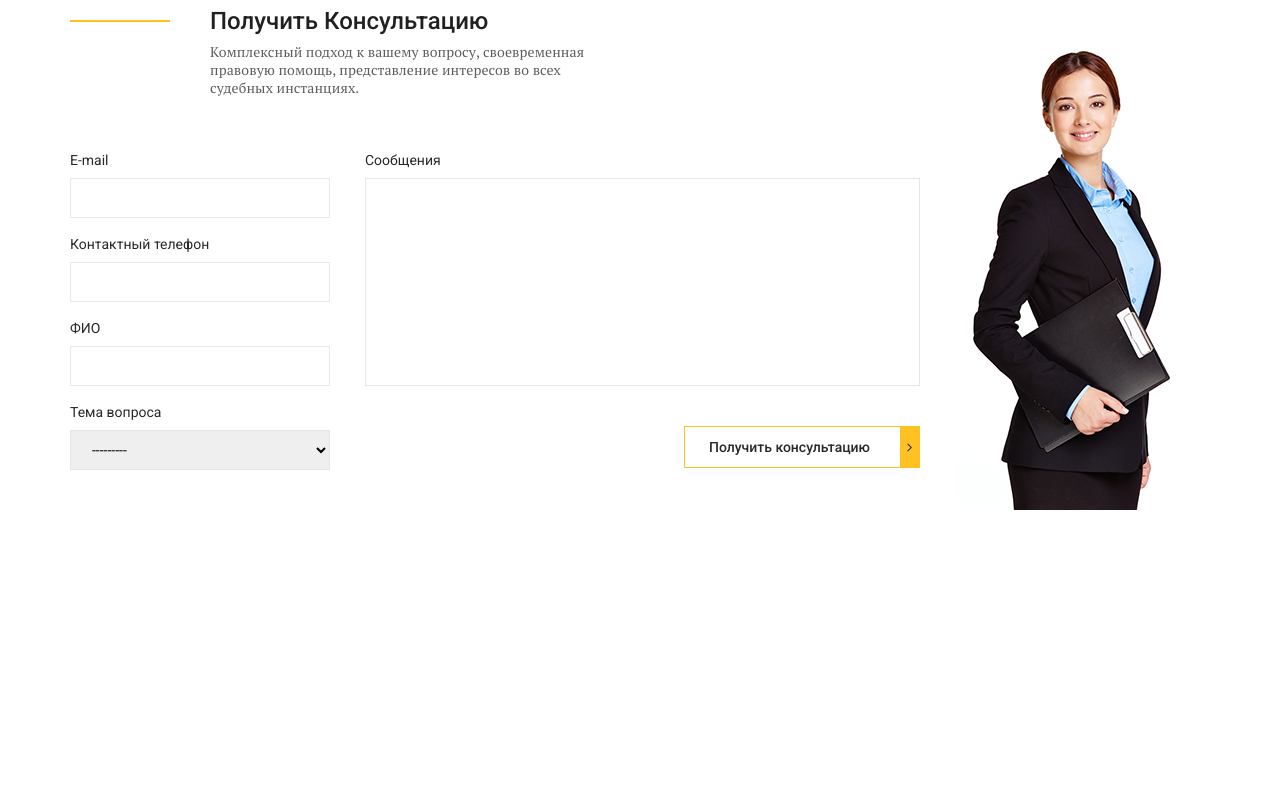
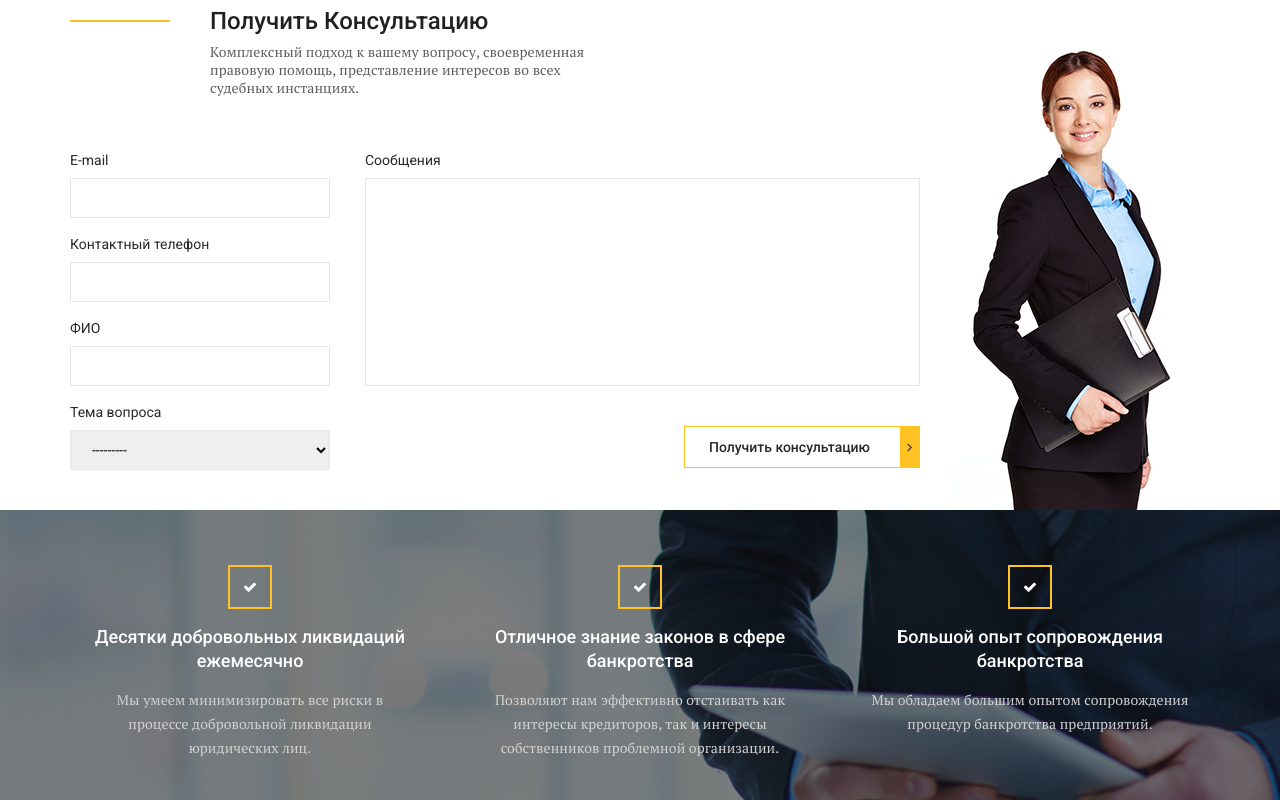
Before and after one commit to romvtk/CloseCompany, a plain HTML site: page index.html in a window 1280 px wide. Shown: the part 1605-2405 px from the top of the page. Before the commit the page ends 2115 px from the top, so only its background shows below. Drawn offline with nearby package versions, Linux system fonts and the light colour scheme; files whose address does not match are found by name.

Commit message:
Доработка блока Advantages

```diff
--- a/css/style.css
+++ b/css/style.css
@@ -445,3 +445,59 @@ justify-content:space-between;
     max-width: 555px;
     width: 100%;
 }
+
+.advantages {
+    padding: 55px 0px 40px;
+    background-image: url(../img/adv-fon.jpg);
+    background-repeat:no-repeat;
+    background-position:center;
+    min-height:285px;
+    background-size:cover;
+}
+
+.advantages__inner {
+    display:flex;
+    justify-content:space-between;
+    color: #fff;
+    text-align:center;
+}
+.advantages-item{
+    max-width:360px;
+    padding: 0px 20px;
+}
+
+.advantages__title {
+    font-family: 'Roboto', sans-serif;
+    font-size:18px;
+    line-height:24px;
+    font-weight:500;
+    padding: 60px 0px 15px;
+    position:relative;
+}
+
+.advantages__text{
+    line-height:24px;
+    color: #d3d2d2;
+    letter-spacing:0.1px;
+}
+
+.advantages__title:before {
+    content: "";
+    position: absolute;
+    width: 40px;
+    height: 40px;
+    border: 2px solid #ffc222;
+    top: 0;
+    left: 50%;
+    transform: translateX(-50%);
+}
+
+.advantages__title:after {
+    font-family: 'icomoon';
+    content: "\f00c";
+    position: absolute;
+    font-size: 14px;
+    top: 10px;
+    transform: translateX(-50%);
+    left: 50%;
+}
--- a/index.html
+++ b/index.html
@@ -220,7 +220,36 @@
             </div>
         </div>
     </section>
-
+    <section class="advantages">
+        <div class="container">
+            <div class="advantages__inner">
+                <div class="advantages-item">
+                    <div class="advantages__title">
+                        Десятки добровольных ликвидаций ежемесячно
+                    </div>
+                    <div class="advantages__text">
+                        Мы умеем минимизировать все риски в процессе добровольной ликвидации юридических лиц.
+                    </div>
+                </div>
+                <div class="advantages-item">
+                    <div class="advantages__title">
+                        Отличное знание законов в сфере банкротства
+                    </div>
+                    <div class="advantages__text">
+                        Позволяют нам эффективно отстаивать как интересы кредиторов, так и интересы собственников проблемной организации.
+                    </div>
+                </div>
+                <div class="advantages-item">
+                    <div class="advantages__title">
+                        Большой опыт сопровождения банкротства
+                    </div>
+                    <div class="advantages__text">
+                        Мы обладаем большим опытом сопровождения процедур банкротства предприятий.
+                    </div>
+                </div>
+            </div>
+        </div>
+    </section>
     <div id="modal">
         <h2>Hello</h2>
         <p>You are awesome</p>
```
Also changed, not shown: img/adv-fon.jpg (added).
